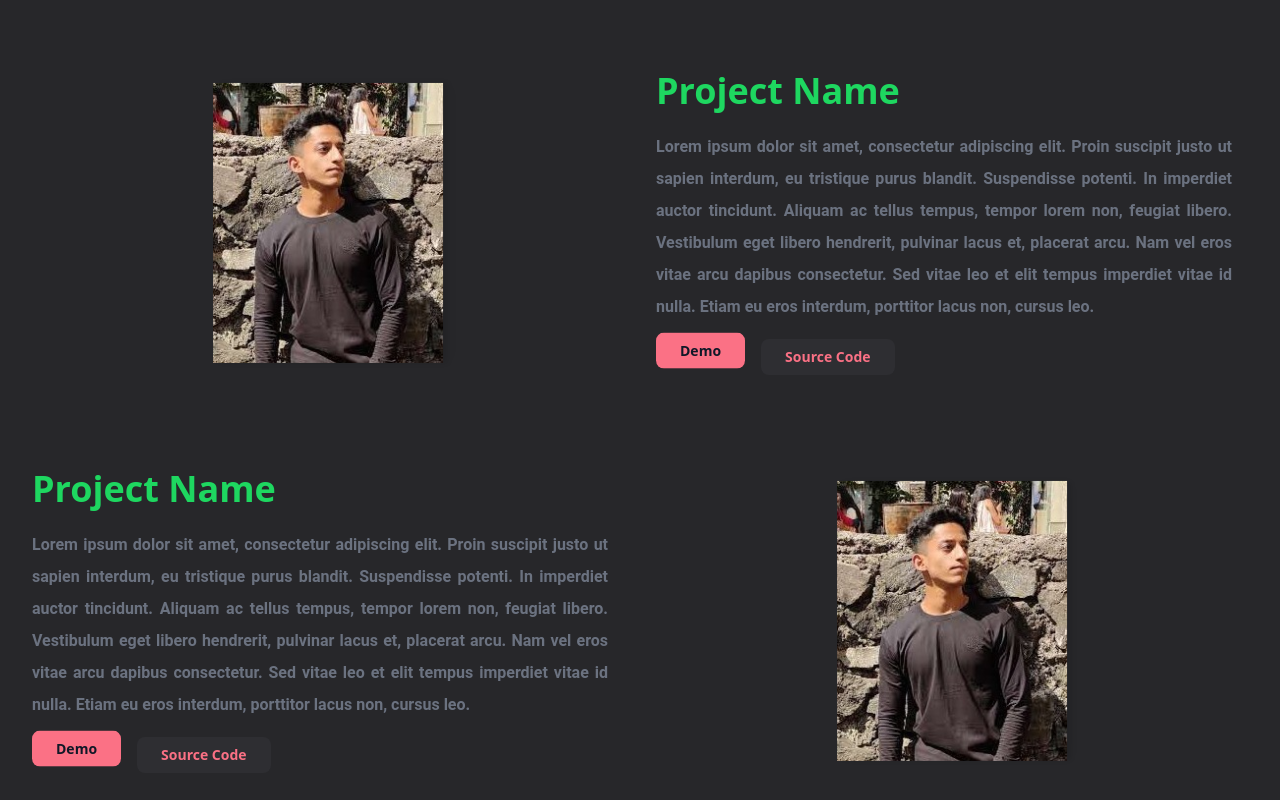
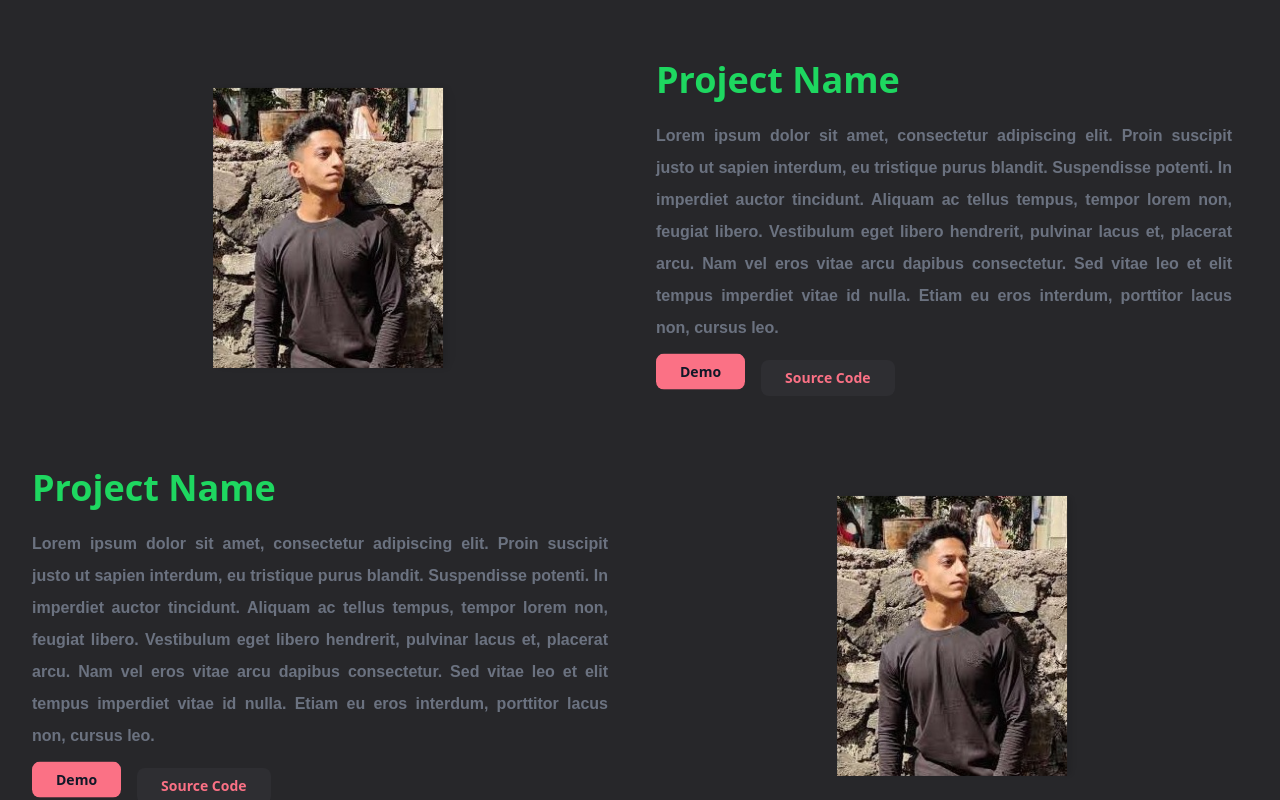
Before and after one commit to bhaveshmhadse/portfolio-nextjs, a Next.js app: page / in a window 1280 px wide. Shown: the part 840-1640 px from the top of the page. Built offline with nearby package versions, Linux system fonts and the light colour scheme.

Commit message:
Refactored

```diff
--- a/styles/globals.css
+++ b/styles/globals.css
@@ -5,6 +5,8 @@
 @import url("https://fonts.googleapis.com/css2?family=Roboto:ital,wght@1,700&display=swap");
 @import url("https://fonts.googleapis.com/css2?family=Montserrat:wght@800;900&display=swap");
 @import url("https://fonts.googleapis.com/css2?family=Raleway:wght@900&display=swap");
+@import url("https://fonts.googleapis.com/css2?family=Poppins:wght@700&display=swap");
+
 * {
   margin: 0;
   scroll-behavior: smooth;
@@ -27,13 +29,13 @@
 }
 
 .heading {
-  /* font-family: "Montserrat", sans-serif;*/
-  font-family: "Raleway", sans-serif;
+  font-family: "Montserrat", sans-serif;
+  /* font-family: "Raleway", sans-serif; */
   font-weight: bolder;
 }
 
 .paragraph {
-  font-family: "Roboto", sans-serif;
+  font-family: "Poppins", sans-serif;
 }
 
 .gr {
```
